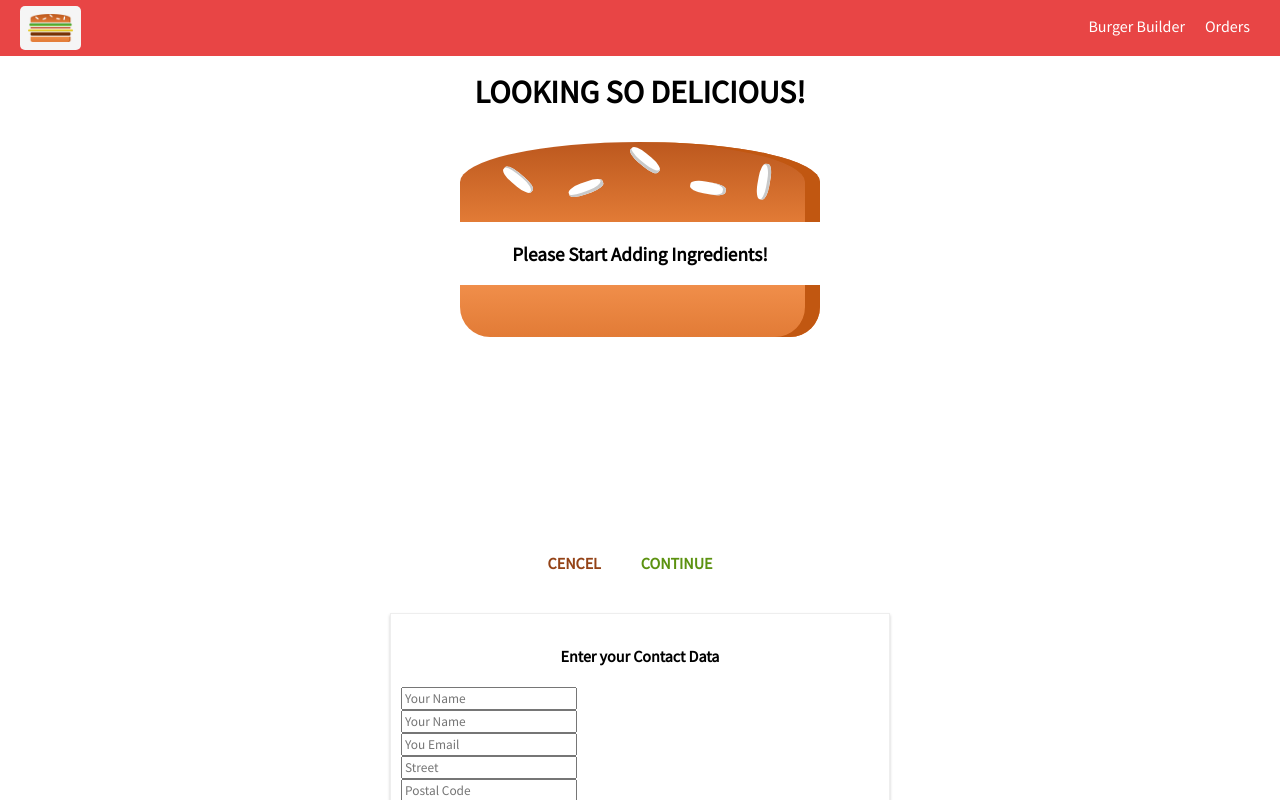
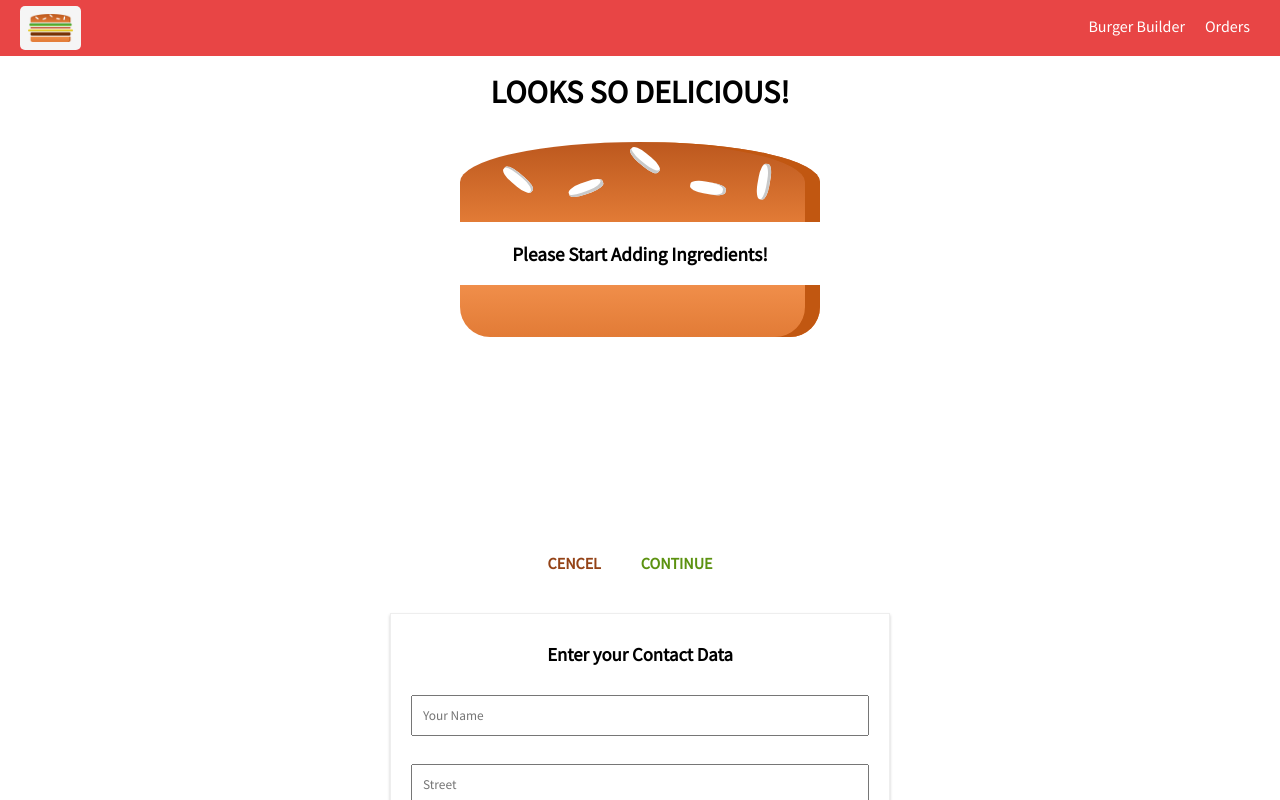
Before and after one commit to sonu3323/Burger-App-using-React, a React (Create React App) app: page /checkout in a window 1280 px wide. Both pictures are taken after a click on the button "CONTINUE". Shown: the top 800 px of the page. Built offline with nearby package versions, Linux system fonts and the light colour scheme.

Commit message:
Form validation start

```diff
--- a/src/Containers/Checkout/ContactData/Contactdata.module.css
+++ b/src/Containers/Checkout/ContactData/Contactdata.module.css
@@ -8,7 +8,9 @@
     box-sizing: border-box;
 
 }
-
+.ContactText{
+  text-shadow: 0 0 5px white;
+}
 
 .Input {
     display:block;
--- a/src/Containers/Checkout/ContactData/ContantData.jsx
+++ b/src/Containers/Checkout/ContactData/ContantData.jsx
@@ -3,39 +3,94 @@
 import styles from "./Contactdata.module.css";
 import axios from "../../../axios-orders";
 import Spinner from "../../../components/Ui/Spinner/Spinner";
+import Input from "../../../components/Ui/Input/Input"
 
 class ContantData extends Component {
 
   state = {
-    name: "",
-    email: "",
-    address: {
-        street: "",
-        postalCode: ""
-     },
-     loading: false
+    orderForm : {
+            name: {
+                elementType: "input" ,
+                elementConfig: {
+                    type: 'text' ,
+                    placeholder: "Your Name" ,
+                    required: "required"
+
+                },
+                value: ""
+            } ,
+            Street: {
+                elementType: "input" ,
+                elementConfig: {
+                    type: 'text' ,
+                    placeholder: "Street" ,
+                    required: "required"
+
+                },
+                value: ""
+            },
+            zipCode: {
+                elementType: "input" ,
+                elementConfig: {
+                    type: '' ,
+                    placeholder: "Zip Code" ,
+                    required: "required"
+
+                },
+                value: ""
+            },
+             mob: {
+                elementType: "input" ,
+                elementConfig: {
+                    type: 'tel' ,
+                    placeholder: "Mobile Number" ,
+                    required: "required"
+
+                },
+                value: ""
+            },
+             email: {
+                elementType: "input" ,
+                elementConfig: {
+                    type: 'email' ,
+                    placeholder: "Your Email" ,
+                    required: "required"
+
+                },
+                value: ""
+            } ,
+             deliveryMethod:{
+                elementType: "select" ,
+                elementConfig: {
+                  options: [
+                      {value: 'fastest', displayValue: "Fastest"} ,
+                      {value: 'chepest', displayValue: "Chepest"} ,
+                    ]
+
+                },
+                value: ""
+            }
+
+
     }
+    ,loading: false
+}
 
     onClickHandler=(event)=> {
         event.preventDefault();
-
        // console.log(this.props.ingredients)
        this.setState({ loading: true })
-        const order = {
+
+       const formData = {};
+
+        for (let formValue in this.state.orderForm) {
+            formData[formValue] = this.state.orderForm[formValue].value;
+        }
+
+       const order = {
            ingredients : this.props.ingredients ,
            price: this.props.price ,
-           customer: {
-               name: "Sonu sharma" ,
-               address: {
-                   city: 'Ateli ',
-                   dist: 'Mohinder Garh',
-                   state: "Haryana"
-                } ,
-                email: "test@gmail.com" ,
-                mob: 8708161926
-           } ,
-
-        deliveryMethod: "fastest"
+           userData : formData
        };
 
         axios.post('/orders.json' , order)
@@ -51,16 +106,50 @@
     }
 
 
+    onChnageHandler=(event, identider) =>{
+       const updateOrderForm = {
+           ...this.state.orderForm
+       };
+
+       const updatedFormElement = {
+           ...updateOrderForm[identider]
+       };
+
+       updatedFormElement.value = event.target.value;
+
+
+       updateOrderForm[identider] = updatedFormElement;
+
+       console.log(updateOrderForm)
+       this.setState({ orderForm: updateOrderForm})
+    };
 
     render() {
 
-      let form = ( <form>
-        <input className={styles.Input} type="text" name="name" placeholder="Your Name" />
-        <input className={styles.Input} type="text" name="name" placeholder="Your Name" />
-        <input className={styles.Input} type="email" email="email" placeholder="You Email" />
-        <input className={styles.Input} type="text" name="street" placeholder="Street" />
-        <input className={styles.Input} type="text" name="postal" placeholder="Postal Code" />
-        <Button btnType="Success" clicked={this.onClickHandler}>ORDER</Button>
+    const formElementArray = [];
+
+        for( let key in this.state.orderForm ) {
+            formElementArray.push( {
+                id: key ,
+                config: this.state.orderForm[key]
+            } );
+        }
+
+    console.log(formElementArray)
+      let form = ( <form  onSubmit={this.onClickHandler}>
+
+        {formElementArray.map(formElement => (
+          <Input
+          key={formElement.id}
+          elementType={formElement.config.elementType}
+          elementConfig={formElement.config.elementConfig}
+          value={formElement.config.value}
+
+          changed={(event)=> this.onChnageHandler(event , formElement.id)}
+          />
+        ))}
+
+        <Button btnType="Success">ORDER</Button>
     </form>);
 
       if(this.state.loading) {
@@ -68,7 +157,7 @@
       }
         return (
             <div className={styles.ContactData}>
-            <h4>Enter your Contact Data</h4>
+            <h3 className={styles.ContactText}>Enter your Contact Data</h3>
               {form}
             </div>
         )
--- a/src/components/Order/CheckoutSummary/CheckoutSummary.jsx
+++ b/src/components/Order/CheckoutSummary/CheckoutSummary.jsx
@@ -6,7 +6,7 @@
 const CheckoutSummary = (props) => {
     return (
         <div className={styles.CheckoutSummary}>
-            <h1>LOOKING SO DELICIOUS!</h1>
+            <h1>LOOKS SO DELICIOUS!</h1>
 
             <div style={{margin: "auto" , width:"100%" }}>
 
--- /dev/null
+++ b/src/components/Ui/Input/Input.jsx
@@ -0,0 +1,58 @@
+import React from 'react';
+import styles from "./Input.module.css";
+
+const Input = (props) => {
+
+    console.log(props)
+
+    let inputElement = null;
+
+    switch(props.elementType) {
+
+        case ("input"):
+        inputElement = <input className={styles.Input}
+        {...props.elementConfig} value={props.value}
+        onChange={props.changed}
+        />
+        break;
+
+        case ("tel"):
+        inputElement = <input className={styles.Input}
+        {...props.elementConfig} value={props.value}
+        onChange={props.changed}
+        />
+        break;
+
+        case ('textarta'):
+        inputElement = <textarea className={styles.inputElement}
+        {...props.elementConfig} value={props.value}/>
+        break;
+
+        case ('select'):
+        inputElement = <select
+        className={styles.Input}
+        value={props.value}
+         onChange={props.changed}
+         >
+        {props.elementConfig.options.map(option => (
+            <option key={option.value} value={option.value}>
+                {option.displayValue}
+            </option>
+        ))}
+        </select>
+        break;
+
+       default:
+        inputElement = <input className={styles.Input}
+        {...props.elementConfig} value={props.value}/>
+    }
+
+    return (
+        <div className={styles.Input}>
+            <label className={styles.Label}>{inputElement}</label>
+
+        </div>
+    )
+}
+
+export default Input
--- /dev/null
+++ b/src/components/Ui/Input/Input.module.css
@@ -0,0 +1,29 @@
+.Input {
+    width: 100%;
+    padding:10px;
+    box-sizing: border-box;
+
+}
+
+.Label {
+    font-weight: bold;
+    display: block;
+    margin-bottom: 8px;
+}
+
+.InputElement {
+    outline: none;
+    border: 1px solid #ccc;
+    background-color: white;
+    padding: 6px 10px;
+    font: inherit;
+    display: block;
+    width: 100%;
+    box-sizing: border-box;
+}
+
+.InputElement:focus {
+    outline: none;
+    background-color: #ccc;
+
+}
```
